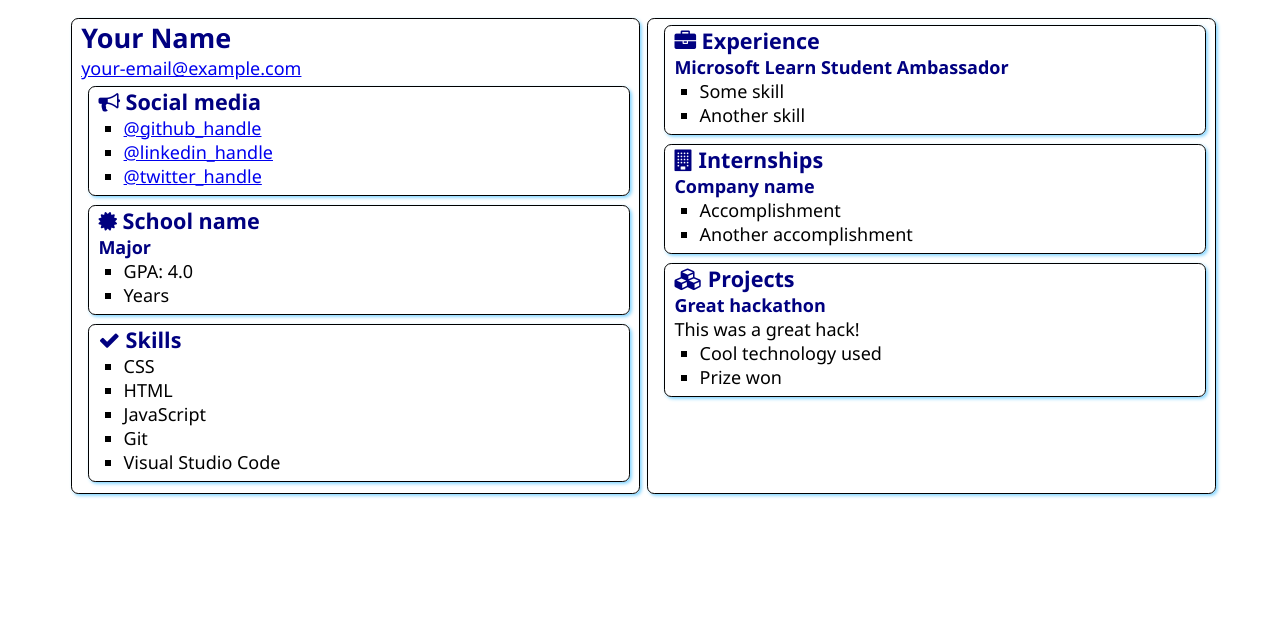
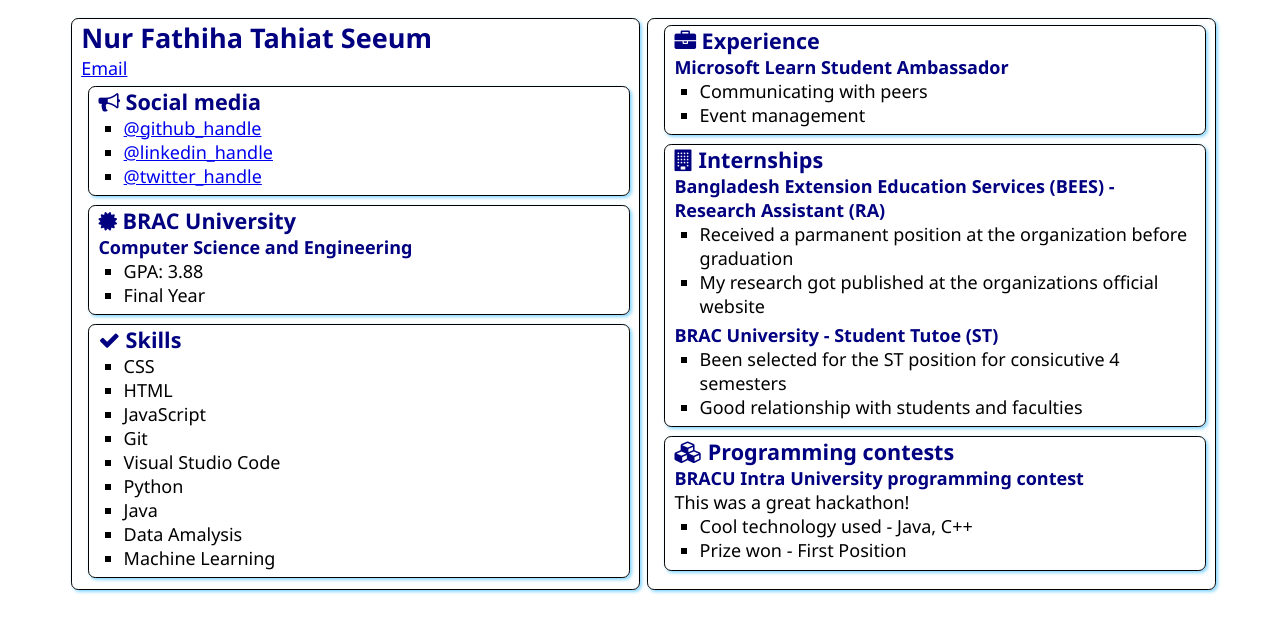
Before and after one commit to nurFatihaTahiatSeeum/SATechnicalOnboarding, a plain HTML site: page src/index.html in a window 1280 px wide. Drawn offline with Linux system fonts and the light colour scheme.

Commit message:
Update index.html
Added Name, Educational Background, and Internship experiences

```diff
--- a/src/index.html
+++ b/src/index.html
@@ -12,8 +12,8 @@
 <body>
     <main>
         <article class="box">
-            <h1>Your Name</h1>
-            <div><a href="mailto:your.email@example.com">your-email@example.com</a></div>
+            <h1>Nur Fathiha Tahiat Seeum</h1>
+            <div><a href="nur.fathiha.tahiat.seeum@gmail.com">Email</a></div>
 
             <section class="box">
                 <h2>
@@ -21,9 +21,9 @@
                     Social media
                 </h2>
                 <ul>
-                    <li><a href="https://github.com/<handle>">@github_handle</a></li>
-                    <li><a href="https://linkedin.com/in/<handle>">@linkedin_handle</a></li>
-                    <li><a href="https://twitter.com/<handle>">@twitter_handle</a></li>
+                    <li><a href="https://github.com/nurFatihaTahiatSeeum">@github_handle</a></li>
+                    <li><a href="https://www.linkedin.com/in/nurfathihatahiat/">@linkedin_handle</a></li>
+                    <li><a href="https://twitter.com/NurTahiat">@twitter_handle</a></li>
                 </ul>
             </section>
 
@@ -31,12 +31,12 @@
                 <div class="education">
                     <h2>
                         <i class="fa fa-certificate" aria-hidden="true"></i>
-                        School name
+                        BRAC University
                     </h2>
-                    <h3>Major</h3>
+                    <h3>Computer Science and Engineering</h3>
                     <ul>
-                        <li>GPA: 4.0</li>
-                        <li>Years</li>
+                        <li>GPA: 3.88</li>
+                        <li>Final Year</li>
                     </ul>
                 </div>
             </section>
@@ -52,6 +52,10 @@
                     <li>JavaScript</li>
                     <li>Git</li>
                     <li>Visual Studio Code</li>
+                    <li>Python</li>
+                    <li>Java</li>
+                    <li>Data Amalysis</li>
+                    <li>Machine Learning</li>
                 </ul>
             </section>
         </article>
@@ -63,8 +67,8 @@
                 </h2>
                 <h3>Microsoft Learn Student Ambassador</h3>
                 <ul>
-                    <li>Some skill</li>
-                    <li>Another skill</li>
+                    <li>Communicating with peers</li>
+                    <li>Event management</li>
                 </ul>
             </section>
             <section class="box">
@@ -73,23 +77,28 @@
                     Internships
                 </h2>
 
-                <h3>Company name</h3>
+                <h3>Bangladesh Extension Education Services (BEES) - Research Assistant (RA)</h3>
                 <ul>
-                    <li>Accomplishment</li>
-                    <li>Another accomplishment</li>
+                    <li>Received a parmanent position at the organization before graduation</li>
+                    <li>My research got published at the organizations official website</li>
+                </ul>
+                <h3>BRAC University - Student Tutoe (ST)</h3>
+                <ul>
+                    <li>Been selected for the ST position for consicutive 4 semesters</li>
+                    <li>Good relationship with students and faculties</li>
                 </ul>
             </section>
             <section class="box">
                 <h2>
                     <i class="fa fa-cubes" aria-hidden="true"></i>
-                    Projects
+                    Programming contests
                 </h2>
 
-                <h3>Great hackathon</h3>
-                <div>This was a great hack!</div>
+                <h3>BRACU Intra University programming contest</h3>
+                <div>This was a great hackathon!</div>
                 <ul>
-                    <li>Cool technology used</li>
-                    <li>Prize won</li>
+                    <li>Cool technology used - Java, C++</li>
+                    <li>Prize won - First Position</li>
                 </ul>
             </section>
         </article>
```
